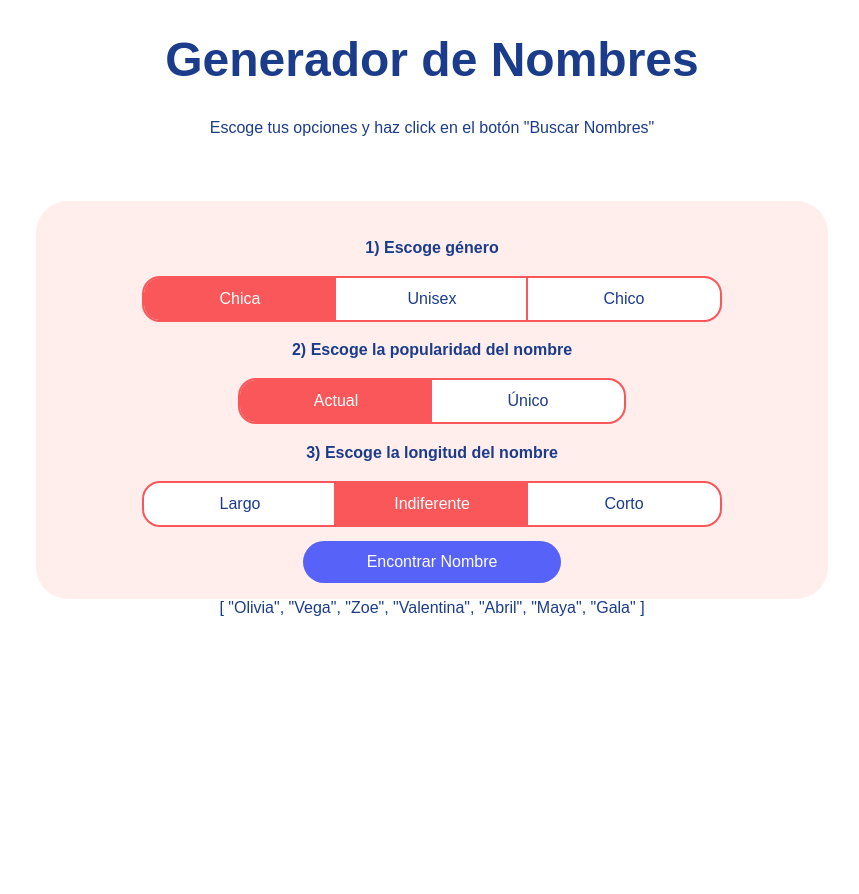
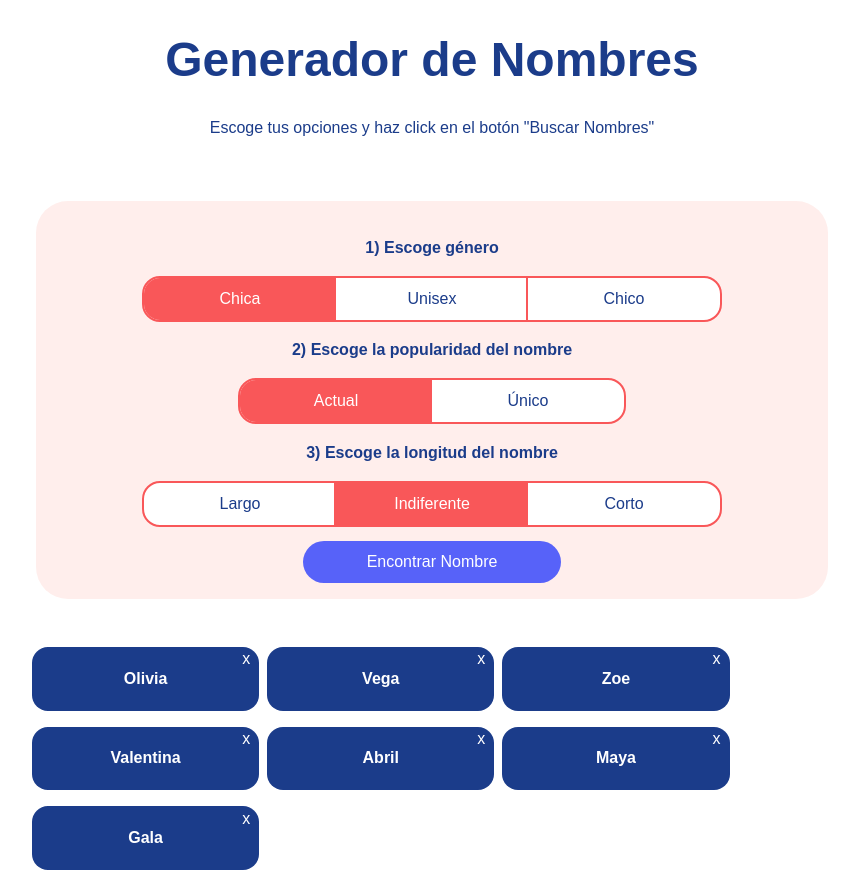
Before and after one commit to LvL090/Name-Generator-Nuxt3, a Nuxt app: page / in a window 1280 px wide. Both pictures are taken after a click on the button "Encontrar Nombre". Shown: the whole page, without its empty margins (208-1067 px from the left). Before the commit the page ends 800 px from the top, so only its background shows below. Built offline with nearby package versions, Linux system fonts and the light colour scheme.

Commit message:
update cards

```diff
--- a/app.vue
+++ b/app.vue
@@ -105,7 +105,12 @@ const selectedNames = ref<string[]>([]);
      </div>
      <button class="primary" @click="computeSelectedNames">Encontrar Nombre</button>
    </div>
-   {{ selectedNames }}
+   <div class="cards-container">
+    <div v-for="name in selectedNames" :key="name" class="card">
+        <h4>{{ name }}</h4>
+        <p>x</p>
+    </div>
+   </div>
  </div>
 </template>
 
@@ -166,4 +171,30 @@ h1 {
   margin-top: 1rem;
   cursor: pointer;
 }
+
+.cards-container{
+  display: flex;
+  margin-top: 3rem;
+  flex-wrap: wrap;
+}
+
+.card{
+  background-color: rgb(27,60,138);
+  width: 28%;
+  color: white;
+  border-radius: 1rem;
+  padding: 0.1rem;
+  margin-right: 0.5rem;
+  margin-bottom: 1rem;
+  position: relative;
+}
+
+.card p {
+  position: absolute;
+  top: -20%;
+  left: 92.5%;
+  cursor: pointer;
+  color: rgba(255, 255, 255, 0,178);
+
+}
 </style>
```
